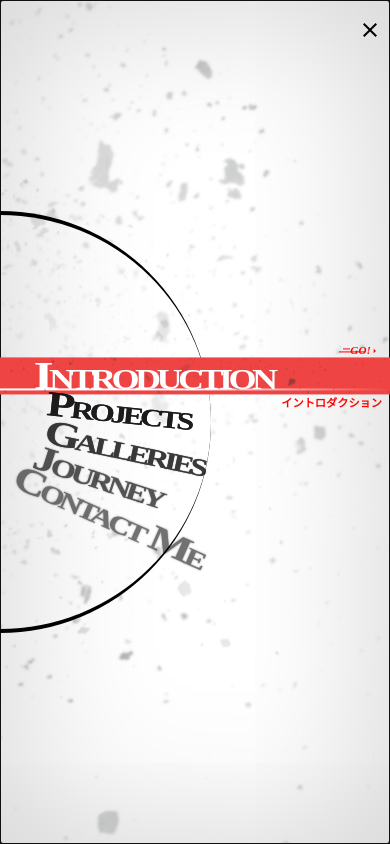
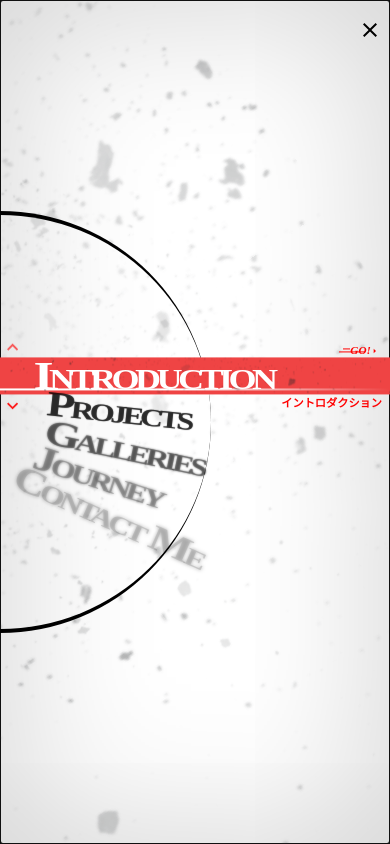
Before and after one commit to lluuvvii/my-personal-web-nextjs, a Next.js app: page /menutest in a window 390 px wide. Built offline with nearby package versions, Linux system fonts and the light colour scheme.

Commit message:
update circle responsive & arrow up down highlight

```diff
--- a/src/app/components/selectMenu/Menus.tsx
+++ b/src/app/components/selectMenu/Menus.tsx
@@ -3,7 +3,7 @@
 import { useState, useEffect, useRef } from 'react'
 import { domAnimation, LazyMotion, m, motion } from 'framer-motion'
 import { Box, Typography } from '@mui/material'
-import { ArrowRight, CloseSharp } from '@mui/icons-material'
+import { ArrowDropDown, ArrowDropUp, ArrowRight, CloseSharp, KeyboardArrowDown, KeyboardArrowUp } from '@mui/icons-material'
 import { useRouter } from 'next/navigation'
 
 const menuItems = ['Introduction', 'Projects', 'Galleries', 'Journey', 'Contact Me']
@@ -92,17 +92,17 @@ export default function SelectMenu() {
           component={motion.div}
           initial={{
             scale: 0,
-            borderRight: '20dvh solid black',
-            borderLeft: '20dvh solid black',
-            borderTop: '20dvh solid black',
-            borderBottom: '20dvh solid black',
+            borderRight: '5rem solid black',
+            borderLeft: '5rem solid black',
+            borderTop: '5rem solid black',
+            borderBottom: '5rem solid black',
           }}
           animate={{
             scale: 1,
-            borderRight: '0dvh solid black',
-            borderLeft: '0.5dvh solid black',
-            borderTop: '0.5dvh solid black',
-            borderBottom: '0.5dvh solid black',
+            borderRight: '0rem solid black',
+            borderLeft: '0.25rem solid black',
+            borderTop: '0.25rem solid black',
+            borderBottom: '0.25rem solid black',
           }}
           transition={{
             type: 'spring',
@@ -120,8 +120,8 @@ export default function SelectMenu() {
             position: 'fixed',
             top: '50%',
             translate: '-50% -50%',
-            width: { xs: '50dvh', sm: '60dvh', md: '70dvh', lg: '80dvh', xl: '90dvh' },
-            height: { xs: '50dvh', sm: '60dvh', md: '70dvh', lg: '80dvh', xl: '90dvh' },
+            width: { xs: '50dvh', sm: '70dvh', md: '70dvh', lg: '70dvh', xl: '50dvh' },
+            height: { xs: '50dvh', sm: '70dvh', md: '70dvh', lg: '70dvh', xl: '50dvh' },
             color: 'transparent',
             borderRadius: '50%',
           }}
@@ -234,6 +234,99 @@ export default function SelectMenu() {
                     </Box>
                     <Box
                       component={motion.div}
+                      initial={{ opacity: 0, y: '50%' }}
+                      animate={{ opacity: 0.7, y: '-20%' }}
+                      transition={{
+                        type: 'spring',
+                        stiffness: 500,
+                        damping: 50,
+                        opacity: {
+                          repeatType: 'reverse',
+                          repeat: Infinity,
+                          duration: 1,
+                          easing: 'linear'
+                        }
+                      }}
+                      sx={{
+                        position: 'absolute',
+                        bottom: '90%',
+                        translate: '0% 0%',
+                        left: '0vw',
+                        marginBottom: '0.5rem',
+                        paddingLeft: { xs: '0.5rem', sm: '0.7rem', md: '0.9rem', lg: '1.1rem', xl: '1.3rem' },
+                        paddingRight: { xs: '2.5rem', sm: '3.2rem', md: '3.9rem', lg: '4.8rem', xl: '5rem' },
+                        display: 'flex',
+                      }}>
+                      <Typography
+                        variant='body1'
+                        sx={{
+                          position: 'relative',
+                          marginBottom: { xs: '0.1rem', sm: '0.4rem', md: '0.7rem', lg: '1rem', xl: '1.3rem' },
+                          fontSize: { xs: '0.7rem', sm: '0.9rem', md: '1.1rem', lg: '1.3rem', xl: '1.5rem' },
+                          fontWeight: 'bold',
+                          fontStyle: 'italic',
+                          color: 'red',
+                        }}>
+                        <KeyboardArrowUp
+                          sx={{
+                            color: 'red',
+                            position: 'relative',
+                            top: '-5%',
+                            fontSize: { xs: '0.7rem', sm: '1rem', md: '1.3rem', lg: '1.5rem', xl: '2rem' },
+                            right: '5%',
+                            transform: 'scale(2)'
+                          }} />
+                      </Typography>
+                    </Box>
+                    <Box
+                      component={motion.div}
+                      initial={{ opacity: 0, y: '-50%' }}
+                      animate={{ opacity: 1, y: '20%' }}
+                      transition={{
+                        type: 'spring',
+                        stiffness: 500,
+                        damping: 50,
+                        delay: 0.1,
+                        opacity: {
+                          repeatType: 'reverse',
+                          repeat: Infinity,
+                          duration: 1,
+                          easing: 'linear'
+                        }
+                      }}
+                      sx={{
+                        position: 'absolute',
+                        top: '90%',
+                        translate: '0% 0%',
+                        left: '0vw',
+                        marginTop: '0.5rem',
+                        paddingLeft: { xs: '0.5rem', sm: '0.7rem', md: '0.9rem', lg: '1.1rem', xl: '1.3rem' },
+                        paddingRight: { xs: '2.5rem', sm: '3.2rem', md: '3.9rem', lg: '4.8rem', xl: '5rem' },
+                        display: 'flex',
+                      }}>
+                      <Typography
+                        variant='body1'
+                        sx={{
+                          position: 'relative',
+                          marginTop: { xs: '0.1rem', sm: '0.4rem', md: '0.7rem', lg: '1rem', xl: '1.3rem' },
+                          fontSize: { xs: '0.7rem', sm: '0.9rem', md: '1.1rem', lg: '1.3rem', xl: '1.5rem' },
+                          fontWeight: 'bold',
+                          fontStyle: 'italic',
+                          color: 'red',
+                        }}>
+                        <KeyboardArrowDown
+                          sx={{
+                            color: 'red',
+                            position: 'relative',
+                            top: '-5%',
+                            fontSize: { xs: '0.7rem', sm: '1rem', md: '1.3rem', lg: '1.5rem', xl: '2rem' },
+                            right: '5%',
+                            transform: 'scale(2)'
+                          }} />
+                      </Typography>
+                    </Box>
+                    <Box
+                      component={motion.div}
                       initial={{ opacity: 0, x: '-100%' }}
                       animate={{ opacity: 1, x: '0%' }}
                       transition={{
@@ -331,8 +424,8 @@ export default function SelectMenu() {
                   variant='h4'
                   sx={{
                     left: leftTextPosition,
-                    opacity: 1 - differenceVal / 9,
-                    textShadow: selectedIndex === index && completeAnimation1 ? null : `0 0 ${differenceVal * 0.02}rem black`,
+                    opacity: 1 - differenceVal / 6,
+                    textShadow: selectedIndex === index && completeAnimation1 ? null : `0 0 ${differenceVal * 0.04}rem black`,
                     mixBlendMode: selectedIndex === index && completeAnimation1 ? null : 'difference',
                     marginBottom: { xs: '0.95rem', sm: '1.5rem', md: '1.75rem', lg: '2.5rem', xl: '3rem' },
                     lineHeight: 0.7,
@@ -344,11 +437,12 @@ export default function SelectMenu() {
                     textAlign: 'start',
                     marginLeft: selectedIndex === index && completeAnimation1 ? { xs: '37%', sm: '34%', md: '35%', lg: '34%' } : { xs: '35%', sm: '32%', md: '32%', lg: '30%', xl: '30%' },
                     letterSpacing: { xs: '-0.15rem', sm: '-0.2rem', md: '-0.25rem', lg: '-0.3rem', xl: '-0.35rem' },
-                    color: selectedIndex === index && completeAnimation1 ? 'white' : 'black',
+                    color: selectedIndex === index && completeAnimation1 ? 'white' : 'rgba(0, 0, 0, 0.5)',
                     transition: 'color 0.15s ease-in-out, left 0.1s ease-in-out, transform 0.15s ease-in-out, margin-left 0.1s ease-in-out',
                     transitionDelay: '0.05s, 0s, 0s, 0s',
                     '&:hover': {
-                      marginLeft: selectedIndex === index && completeAnimation1 ? null : { xs: '34%', sm: '31%', md: '30%', lg: '29%' },
+                      color: selectedIndex === index && completeAnimation1 ? null : '#ef4444',
+                      textShadow: selectedIndex === index && completeAnimation1 ? null : `0 0 ${differenceVal * 0.04}rem #ef4444`
                     },
                   }}
                 >
```
